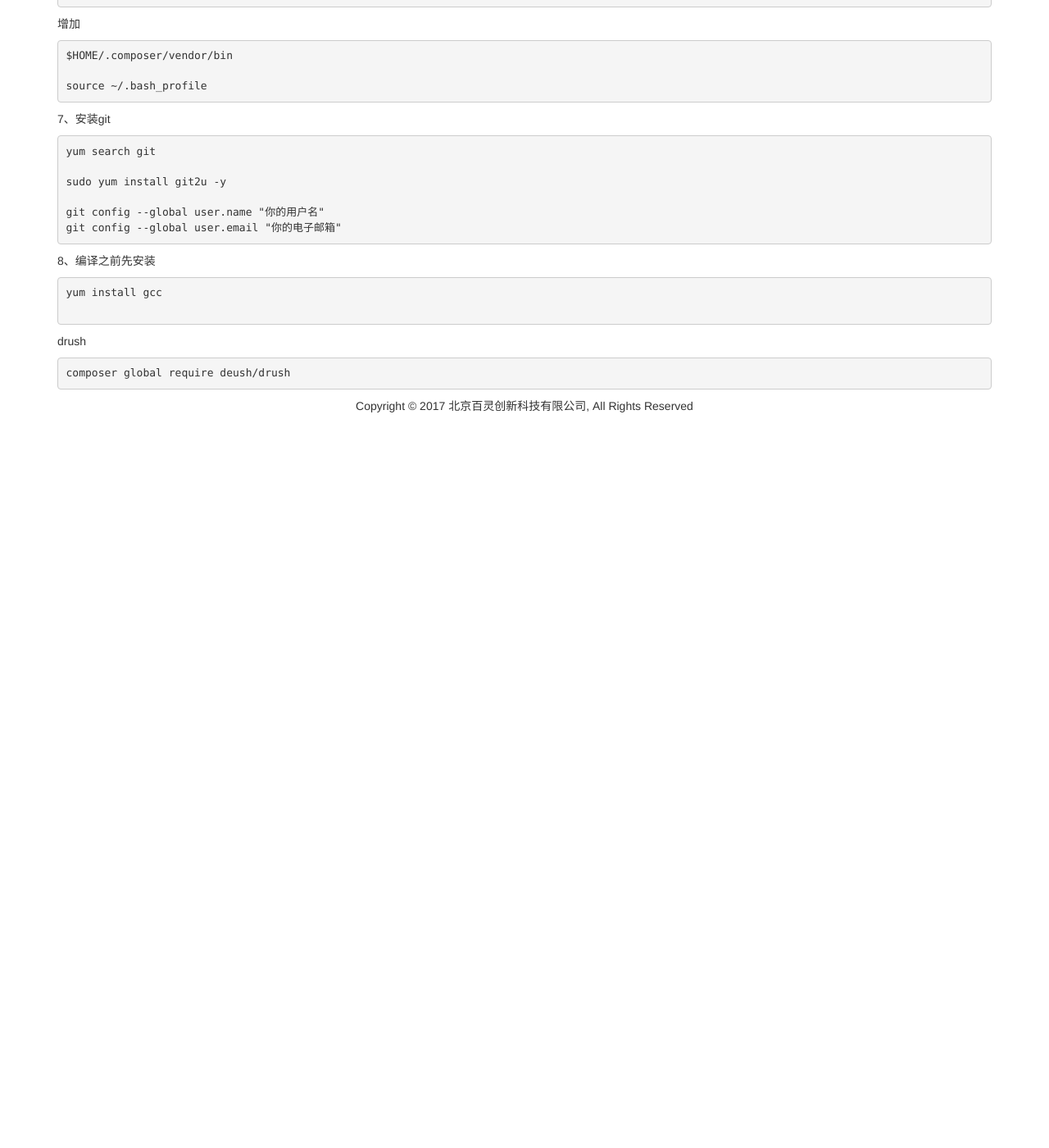
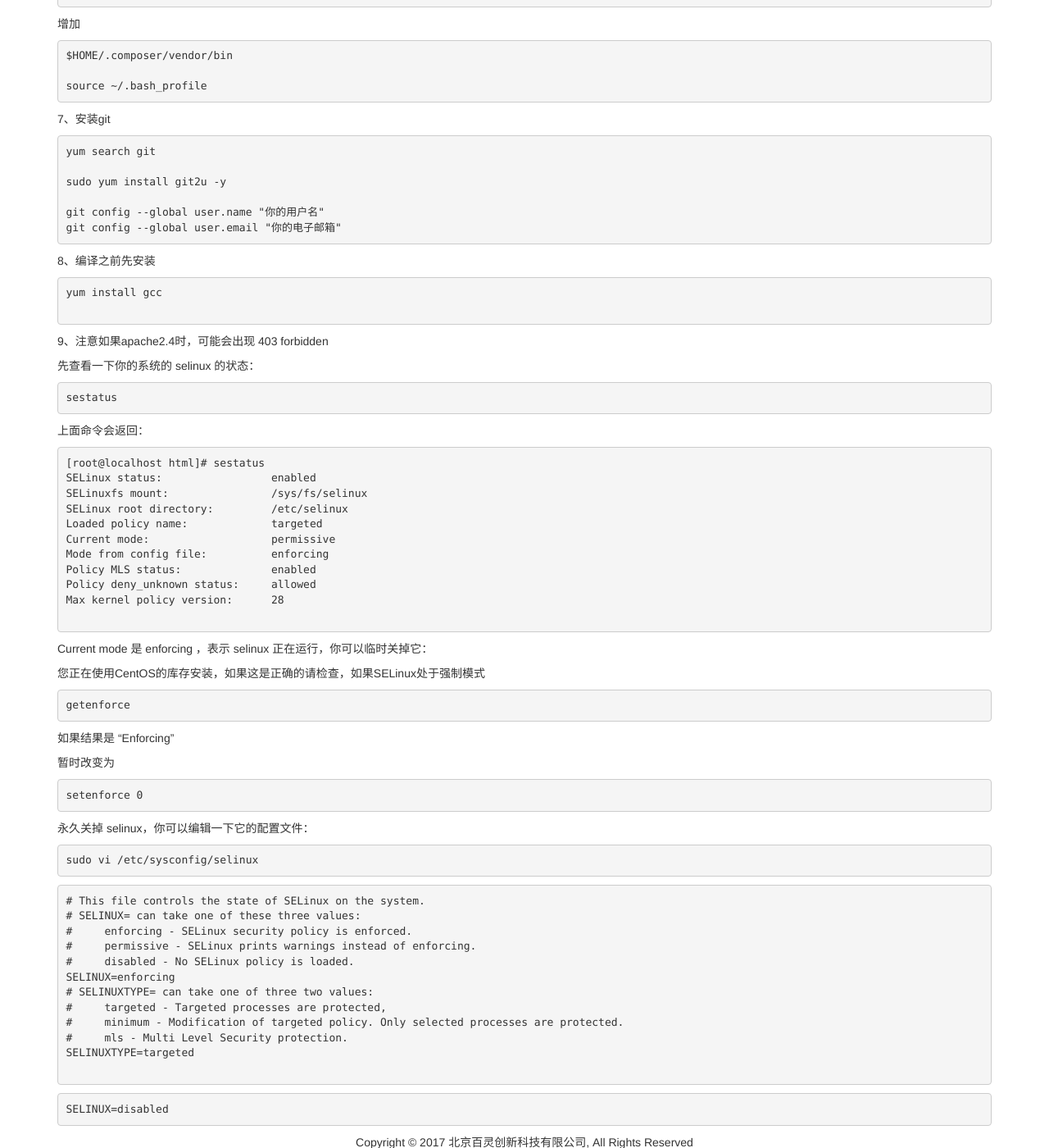
Before and after one commit to mxj333/blinno, a Jekyll site: the page built from _posts/linux/2017-05-16-centos7.2_install_lamp_for_zabbix.md, in a window 1280 px wide and 1400 px high, scrolled down 2199 px. Shown: the whole window at 82% size. Built offline with Jekyll 4.4.1, drawn with Linux system fonts in a browser that asks for light colours; before the commit the page ends 2714 px from its top, so only the background shows below that.

Commit message:
update install lamp

````diff
--- a/_posts/linux/2017-05-16-centos7.2_install_lamp_for_zabbix.md
+++ b/_posts/linux/2017-05-16-centos7.2_install_lamp_for_zabbix.md
@@ -149,7 +149,65 @@ yum install gcc
 ```
 
 
-drush
+9、注意如果apache2.4时，可能会出现 403 forbidden
+
+
+先查看一下你的系统的 selinux 的状态：
 ```
-composer global require deush/drush
+sestatus
 ```
+上面命令会返回：
+```
+[root@localhost html]# sestatus
+SELinux status:                 enabled
+SELinuxfs mount:                /sys/fs/selinux
+SELinux root directory:         /etc/selinux
+Loaded policy name:             targeted
+Current mode:                   permissive
+Mode from config file:          enforcing
+Policy MLS status:              enabled
+Policy deny_unknown status:     allowed
+Max kernel policy version:      28
+
+```
+
+Current mode 是 enforcing ，表示 selinux 正在运行，你可以临时关掉它：
+
+您正在使用CentOS的库存安装，如果这是正确的请检查，如果SELinux处于强制模式
+```
+getenforce
+```
+
+如果结果是 "Enforcing"
+
+
+暂时改变为
+```
+setenforce 0
+```
+
+
+永久关掉 selinux，你可以编辑一下它的配置文件：
+```
+sudo vi /etc/sysconfig/selinux
+```
+
+
+```
+# This file controls the state of SELinux on the system.
+# SELINUX= can take one of these three values:
+#     enforcing - SELinux security policy is enforced.
+#     permissive - SELinux prints warnings instead of enforcing.
+#     disabled - No SELinux policy is loaded.
+SELINUX=enforcing
+# SELINUXTYPE= can take one of three two values:
+#     targeted - Targeted processes are protected,
+#     minimum - Modification of targeted policy. Only selected processes are protected.
+#     mls - Multi Level Security protection.
+SELINUXTYPE=targeted
+
+```
+
+```
+SELINUX=disabled
+```
````
